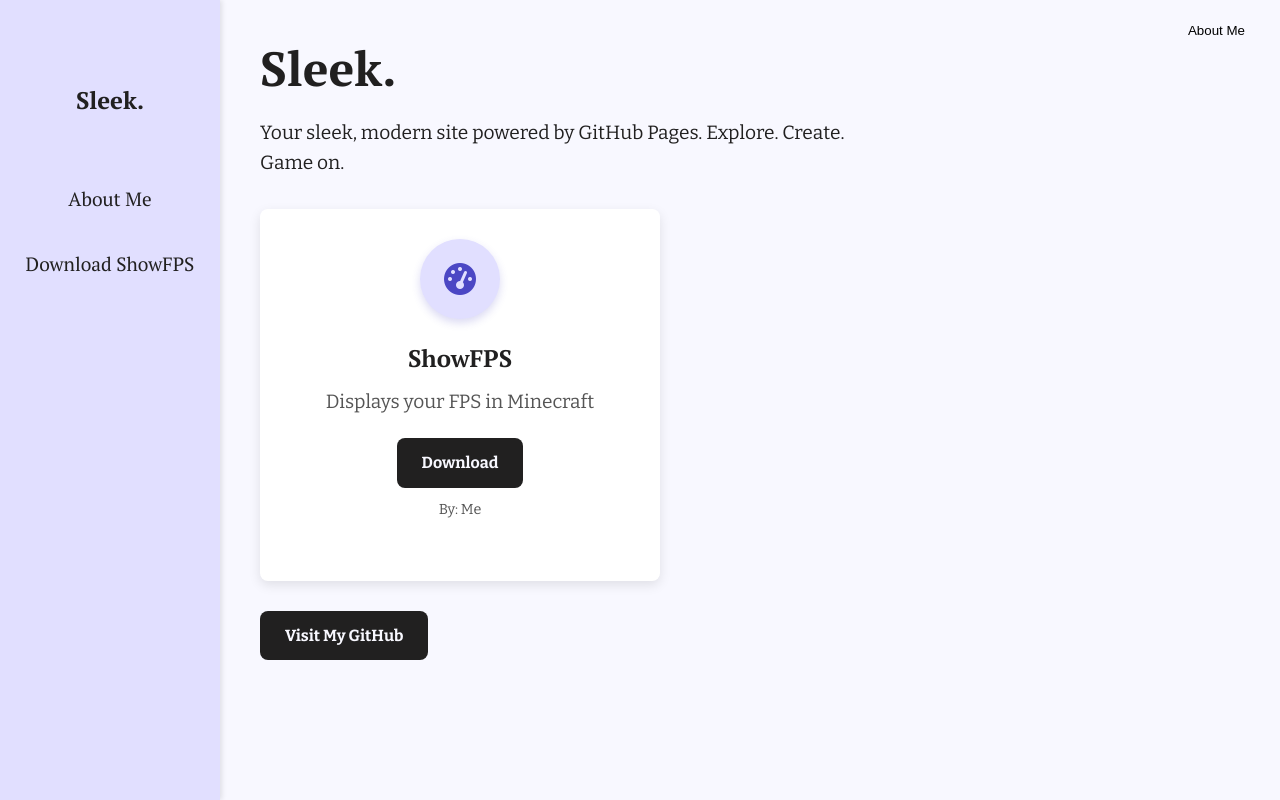
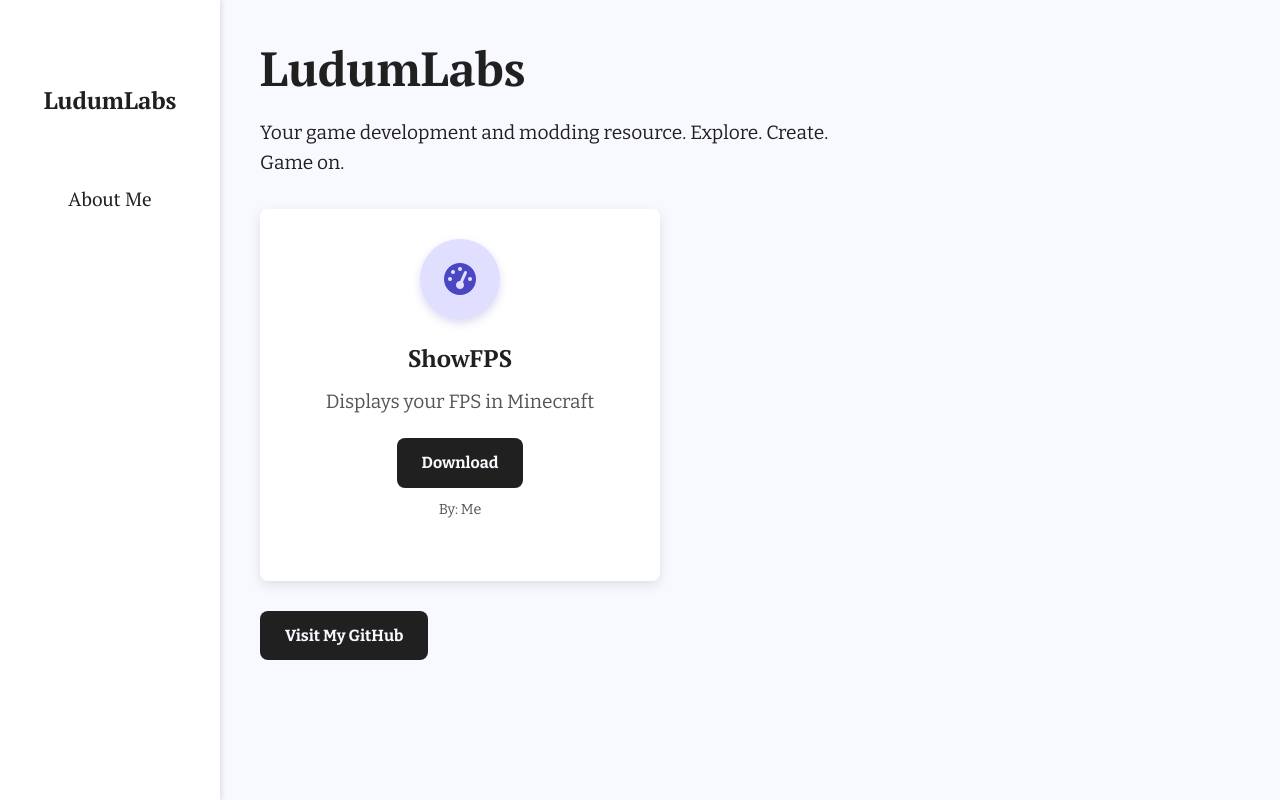
Before and after one commit to FanofGame/fanofgame.github.io, a plain HTML site: page index.html in a window 1280 px wide. Drawn offline with nearby package versions, Linux system fonts and the light colour scheme.

Commit message:
Update index.html

```diff
--- a/index.html
+++ b/index.html
@@ -3,8 +3,8 @@
 <head>
   <meta charset="UTF-8" />
   <meta name="viewport" content="width=device-width, initial-scale=1" />
-  <meta name="description" content="Sleek modern website with navigation sidebar">
-  <title>Sleek.</title>
+  <meta name="description" content="LudumLabs website with navigation sidebar">
+  <title>LudumLabs</title>
 
   <!-- Preload Google Fonts -->
   <link rel="preconnect" href="https://fonts.googleapis.com">
@@ -61,7 +61,7 @@
       left: 0;
       width: 220px;
       height: 100vh;
-      background: var(--primary-light);
+      background: white;
       box-shadow: var(--shadow);
       display: flex;
       flex-direction: column;
@@ -154,9 +154,9 @@
       transition: var(--transition);
     }
 
-    #go-home:hover,
-    #go-home:focus-visible {
-      color: var(--primary-color);
+    #sidebar.collapsed #go-home,
+    #sidebar.collapsed ul {
+      display: none;
     }
 
     /* Main content */
@@ -253,43 +253,6 @@
       color: var(--text-light);
     }
 
-    /* Header */
-    header {
-      position: fixed;
-      top: 0;
-      left: 220px;
-      right: 0;
-      height: 60px;
-      background: transparent;
-      display: flex;
-      justify-content: flex-end;
-      align-items: center;
-      padding: 0 20px;
-      font-family: 'PT Serif', serif;
-      font-size: 1.2rem;
-      transition: left var(--transition);
-      z-index: 900;
-    }
-
-    #sidebar.collapsed ~ header {
-      left: 60px;
-    }
-
-    header button {
-      background: none;
-      border: none;
-      cursor: pointer;
-      padding: 5px 15px;
-      transition: var(--transition);
-    }
-
-    header button:hover,
-    header button:focus-visible,
-    header button.active {
-      background-color: var(--accent-color);
-      border-radius: var(--border-radius);
-    }
-
     /* Animations */
     @keyframes fadeIn {
       from { opacity: 0; transform: translateY(10px); }
@@ -319,14 +282,6 @@
       #sidebar.collapsed ~ main {
         margin-left: 60px;
       }
-
-      header {
-        left: 0;
-      }
-
-      #sidebar.collapsed ~ header {
-        left: 60px;
-      }
     }
 
     @media (max-width: 480px) {
@@ -349,17 +304,12 @@
       <span></span>
     </button>
 
-    <button id="go-home" aria-label="Go to home page">Sleek.</button>
+    <button id="go-home" aria-label="Go to home page">LudumLabs</button>
 
     <ul>
       <li><button data-page="about" aria-label="About Me page">About Me</button></li>
-      <li><button data-page="download" aria-label="Download ShowFPS page">Download ShowFPS</button></li>
     </ul>
   </div>
-
-  <header>
-    <button data-page="about" aria-label="About Me page">About Me</button>
-  </header>
 
   <main role="main">
     <h1 class="fade-in">Loading...</h1>
@@ -377,8 +327,8 @@
       // Page content data
       const pages = {
         home: {
-          title: "Sleek.",
-          text: "Your sleek, modern site powered by GitHub Pages. Explore. Create. Game on.",
+          title: "LudumLabs",
+          text: "Your game development and modding resource. Explore. Create. Game on.",
           buttonText: "Visit My GitHub",
           buttonLink: "https://github.com/FanofGame",
           showModCard: true
@@ -389,20 +339,12 @@
           buttonText: "Learn More",
           buttonLink: "#",
           showModCard: false
-        },
-        download: {
-          title: "Download ShowFPS",
-          text: "Get the mod that shows your FPS in Minecraft.",
-          buttonText: "Download",
-          buttonLink: "https://edge.forgecdn.net/files/6548/369/showfps-1.01.jar",
-          showModCard: false
         }
       };
 
       // DOM elements
       const buttons = sidebar.querySelectorAll('ul li button');
       const homeBtn = document.getElementById('go-home');
-      const headerAboutBtn = document.querySelector('header button');
       const mainTitle = document.querySelector('main h1');
       const mainText = document.querySelector('main p');
       const mainButton = document.querySelector('main a.button');
@@ -446,9 +388,6 @@
           btn.classList.toggle('active', btn.dataset.page === pageKey);
           btn.setAttribute('aria-current', btn.dataset.page === pageKey ? 'page' : 'false');
         });
-
-        headerAboutBtn.classList.toggle('active', pageKey === 'about');
-        headerAboutBtn.setAttribute('aria-current', pageKey === 'about' ? 'page' : 'false');
 
         // Update main content
         const page = pages[pageKey] || pages.home;
@@ -494,7 +433,6 @@
       });
 
       homeBtn.addEventListener('click', () => switchPage('home'));
-      headerAboutBtn.addEventListener('click', () => switchPage('about'));
 
       // Initialize with home page
       switchPage('home');
```
